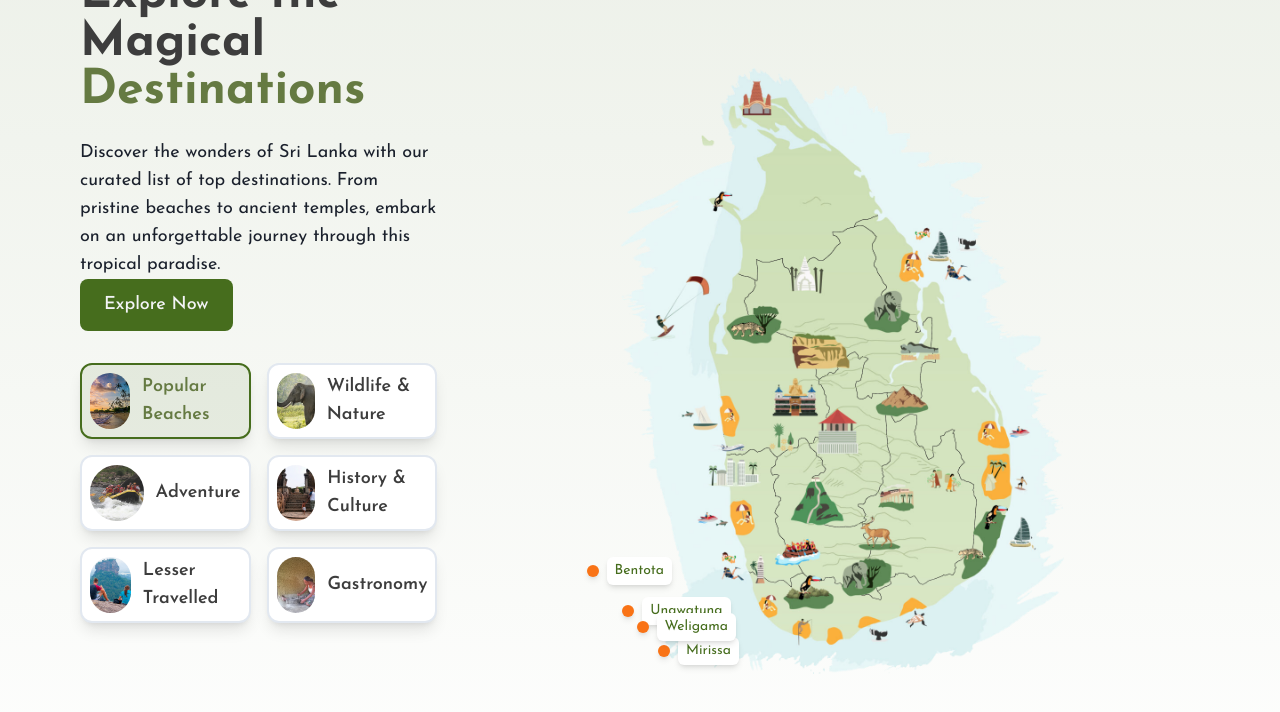
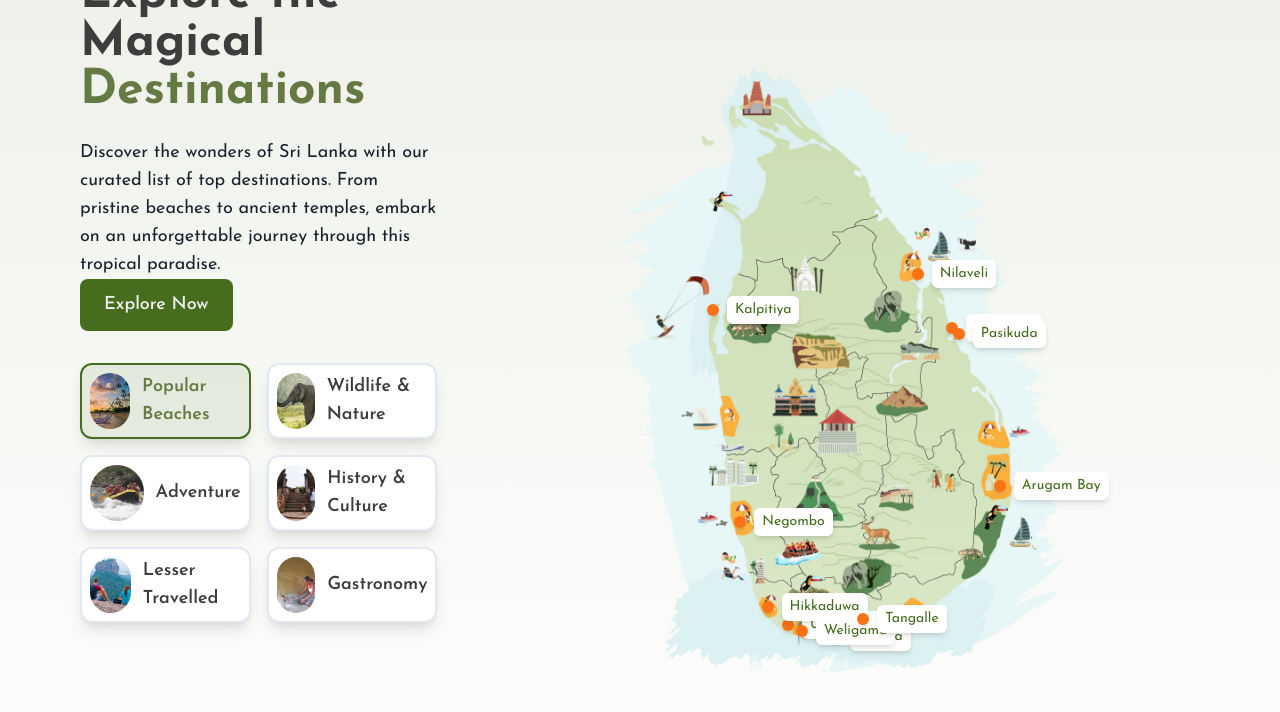
Before and after one commit to therazus/ceylonwanderer, a Next.js app: page / in a window 1280 px wide. Both pictures are taken after a click on the button "Popular Beaches". Shown: the part 1618-2330 px from the top of the page. Built offline with nearby package versions, Linux system fonts and the light colour scheme.

Commit message:
feat: enhance location marker functionality and update category locations for improved map accuracy

```diff
--- a/src/app/components/DestinationMap/location-marker.tsx
+++ b/src/app/components/DestinationMap/location-marker.tsx
@@ -1,13 +1,15 @@
 import { cn } from "../../lib/utils";
+import { motion } from "framer-motion";
 
 interface LocationMarkerProps {
   name: string;
   x: number;
   y: number;
   isVisible: boolean;
+  style?: React.CSSProperties;
 }
 
-export function LocationMarker({ name, x, y, isVisible }: LocationMarkerProps) {
+export function LocationMarker({ name, x, y, isVisible, style }: LocationMarkerProps) {
   const searchOnGoogle = (locationName: string) => {
     const googleSearchUrl = `https://www.google.com/search?q=${encodeURIComponent(
       locationName
@@ -16,15 +18,12 @@ export function LocationMarker({ name, x, y, isVisible }: LocationMarkerProps) {
   };
 
   return (
-    <div
+    <motion.div
+      style={style}
       className={cn(
-        "absolute -translate-x-1/2 -translate-y-1/2 transition-all duration-300 z-10",
+        "absolute transition-all duration-300 z-10",
         isVisible ? "opacity-100 scale-100" : "opacity-0 scale-95"
       )}
-      style={{
-        left: `${x}%`,
-        top: `${y}%`,
-      }}
     >
       <div className="relative">
         <div className="absolute left-full top-1/2 -translate-y-1/2 ml-2">
@@ -38,6 +37,6 @@ export function LocationMarker({ name, x, y, isVisible }: LocationMarkerProps) {
         {/* Marker dot */}
         <div className="w-3 h-3 bg-orange-500 rounded-full shadow-md" />
       </div>
-    </div>
+    </motion.div>
   );
 }
--- a/src/app/components/DestinationMap/sri-lanka-map.tsx
+++ b/src/app/components/DestinationMap/sri-lanka-map.tsx
@@ -1,7 +1,7 @@
 "use client";
 
 import { useTranslation } from "react-i18next";
-import { useState } from "react";
+import { useState, useRef, useEffect } from "react";
 import Image from "next/image";
 import Link from "next/link";
 import { motion, AnimatePresence } from "framer-motion";
@@ -13,8 +13,86 @@ import slmap from "../../../../public/Sri-lankan-map.png";
 export function SriLankaMap() {
   const { t } = useTranslation();
   const categories = useCategories();
+  const mapContainerRef = useRef<HTMLDivElement>(null);
+  const imageRef = useRef<HTMLImageElement>(null);
 
   const [activeCategory, setActiveCategory] = useState<string | null>(null);
+  const [mapDimensions, setMapDimensions] = useState({
+    width: 0,
+    height: 0,
+    offsetX: 0,
+    offsetY: 0,
+  });
+
+  // Calculate actual map dimensions and position
+  const calculateMapDimensions = () => {
+    if (!mapContainerRef.current || !imageRef.current) return;
+
+    const container = mapContainerRef.current;
+    const containerRect = container.getBoundingClientRect();
+
+    // Get the natural dimensions of the image using native browser Image
+    const img = new window.Image();
+    img.onload = () => {
+      const containerWidth = containerRect.width;
+      const containerHeight = containerRect.height;
+
+      // Account for padding (p-4 = 16px on each side)
+      const paddingOffset = 32; // 16px * 2 (left + right, top + bottom)
+      const availableWidth = containerWidth - paddingOffset;
+      const availableHeight = containerHeight - paddingOffset;
+
+      const imageAspectRatio = img.width / img.height;
+      const containerAspectRatio = availableWidth / availableHeight;
+
+      let actualWidth, actualHeight, offsetX, offsetY;
+
+      if (imageAspectRatio > containerAspectRatio) {
+        // Image is wider than container ratio - fit to width
+        actualWidth = availableWidth;
+        actualHeight = availableWidth / imageAspectRatio;
+        offsetX = 16; // padding offset
+        offsetY = 16 + (availableHeight - actualHeight) / 2;
+      } else {
+        // Image is taller than container ratio - fit to height
+        actualHeight = availableHeight;
+        actualWidth = availableHeight * imageAspectRatio;
+        offsetX = 16 + (availableWidth - actualWidth) / 2;
+        offsetY = 16; // padding offset
+      }
+
+      setMapDimensions({
+        width: actualWidth,
+        height: actualHeight,
+        offsetX,
+        offsetY,
+      });
+    };
+    img.src = slmap.src;
+  };
+
+  useEffect(() => {
+    calculateMapDimensions();
+
+    const handleResize = () => {
+      calculateMapDimensions();
+    };
+
+    window.addEventListener("resize", handleResize);
+    return () => window.removeEventListener("resize", handleResize);
+  }, []);
+
+  // Convert percentage coordinates to actual pixel positions
+  const getActualPosition = (x: number, y: number) => {
+    if (mapDimensions.width === 0 || mapDimensions.height === 0) {
+      return { x: 0, y: 0 };
+    }
+
+    return {
+      x: mapDimensions.offsetX + (x / 100) * mapDimensions.width,
+      y: mapDimensions.offsetY + (y / 100) * mapDimensions.height,
+    };
+  };
 
   return (
     <div className="relative min-h-screen bg-gradient-to-b from-primary/10 bg-white">
@@ -75,25 +153,42 @@ export function SriLankaMap() {
 
           {/* Map Section */}
           <div className="lg:w-8/12 relative mt-8 lg:mt-0">
-            <div className="relative h-[400px] sm:h-[500px] lg:h-[600px] xl:h-[800px] rounded-2xl overflow-hidden">
+            <div
+              ref={mapContainerRef}
+              className="relative h-[400px] sm:h-[500px] lg:h-[600px] xl:h-[800px] rounded-2xl overflow-hidden"
+            >
               <Image
+                ref={imageRef}
                 src={slmap || "/placeholder.svg"}
                 alt="Sri Lanka Map"
                 fill
                 className="object-contain p-4"
                 priority
+                onLoad={calculateMapDimensions}
               />
               <AnimatePresence>
                 {categories.map((category) =>
-                  category.locations.map((location) => (
+                  category.locations.map((location) => {
+                    const position = getActualPosition(
+                      location.coordinates.x,
+                      location.coordinates.y
+                    );
+                    return (
                       <LocationMarker
                         key={location.id}
                         name={location.name}
                         x={location.coordinates.x}
                         y={location.coordinates.y}
                         isVisible={activeCategory === category.id}
+                        style={{
+                          position: "absolute",
+                          left: `${position.x}px`,
+                          top: `${position.y}px`,
+                          transform: "translate(-50%, -50%)",
+                        }}
                       />
-                  ))
+                    );
+                  })
                 )}
               </AnimatePresence>
             </div>
--- a/src/app/data/categories.ts
+++ b/src/app/data/categories.ts
@@ -12,10 +12,21 @@ export const useCategories = () => {
       name: t("destination.buttons.popular-beaches"),
       image: "/category-button-images/expt-03.jpg",
       locations: [
-        { id: "bentota", name: "Bentota", category: "beaches", coordinates: { x: 15, y: 75 } },
-        { id: "mirissa", name: "Mirissa", category: "beaches", coordinates: { x: 25, y: 85 } },
-        { id: "unawatuna", name: "Unawatuna", category: "beaches", coordinates: { x: 20, y: 80 } },
-        { id: "weligama", name: "Weligama", category: "beaches", coordinates: { x: 22, y: 82 } },
+        // South Coast Beaches
+        { id: "unawatuna", name: "Unawatuna", category: "beaches", coordinates: { x: 42, y: 92 } },
+        { id: "mirissa", name: "Mirissa", category: "beaches", coordinates: { x: 49, y: 94 } },
+        { id: "hikkaduwa", name: "Hikkaduwa", category: "beaches", coordinates: { x: 39, y: 89 } },
+        { id: "weligama", name: "Weligama", category: "beaches", coordinates: { x: 44, y: 93 } },
+        // East Coast Beaches
+        { id: "arugam-bay", name: "Arugam Bay", category: "beaches", coordinates: { x: 73, y: 69 } },
+        { id: "kalkudah", name: "Kalkudah", category: "beaches", coordinates: { x: 66, y: 43 } },
+        { id: "pasikuda", name: "Pasikuda", category: "beaches", coordinates: { x: 67, y: 44 } },
+        { id: "nilaveli", name: "Nilaveli", category: "beaches", coordinates: { x: 61, y: 34 } },
+        // West Coast & Around Colombo
+        { id: "negombo", name: "Negombo", category: "beaches", coordinates: { x: 35, y: 75 } },
+        // Remote & Less Crowded Beaches
+        { id: "tangalle", name: "Tangalle", category: "beaches", coordinates: { x: 53, y: 91 } },
+        { id: "kalpitiya", name: "Kalpitiya", category: "beaches", coordinates: { x: 31, y: 40 } },
       ],
     },
     {
@@ -23,8 +34,20 @@ export const useCategories = () => {
       name: t("destination.buttons.wildlife-nature"),
       image: "/category-button-images/expt-01.jpg",
       locations: [
-        { id: "yala", name: "Yala", category: "wildlife", coordinates: { x: 75, y: 75 } },
-        { id: "udawalawe", name: "Udawalawe", category: "wildlife", coordinates: { x: 55, y: 65 } },
+        // National Parks & Wildlife Sanctuaries
+        { id: "yala", name: "Yala National Park", category: "wildlife", coordinates: { x: 72, y: 78 } },
+        { id: "udawalawe", name: "Udawalawe National Park", category: "wildlife", coordinates: { x: 53, y: 84 } },
+        { id: "wilpattu", name: "Wilpattu National Park", category: "wildlife", coordinates: { x: 35, y: 43 } },
+        { id: "minneriya", name: "Minneriya National Park", category: "wildlife", coordinates: { x: 56, y: 43 } },
+        { id: "kaudulla", name: "Kaudulla National Park", category: "wildlife", coordinates: { x: 59, y: 41 } },
+        // Forests & Biodiversity Hotspots
+        { id: "sinharaja", name: "Sinharaja Rainforest Reserve", category: "wildlife", coordinates: { x: 44, y: 88 } },
+        { id: "horton-plains", name: "Horton Plains National Park", category: "wildlife", coordinates: { x: 53, y: 74} },
+        // Marine & Coastal Ecosystems
+        { id: "pigeon-island", name: "Pigeon Island National Park", category: "wildlife", coordinates: { x: 64, y: 32 } },
+        // Turtle Conservation
+        { id: "rekawa", name: "Rekawa Turtle Hatchery", category: "wildlife", coordinates: { x: 60, y: 89 } },
+        { id: "kosgoda", name: "Kosgoda Turtle Hatchery", category: "wildlife", coordinates: { x: 38, y: 88 } },
       ],
     },
     {
@@ -32,8 +55,17 @@ export const useCategories = () => {
       name: t("destination.buttons.adventure"),
       image: "/category-button-images/expt-04.jpg",
       locations: [
-        { id: "kitulgala", name: "Kitulgala", category: "adventure", coordinates: { x: 35, y: 45 } },
-        { id: "ella", name: "Ella", category: "adventure", coordinates: { x: 65, y: 55 } },
+        { id: "kitulgala", name: "Kitulgala", category: "adventure", coordinates: { x: 44, y: 80 } },
+        { id: "arugam-bay-surf", name: "Arugam Bay", category: "adventure", coordinates: { x: 73, y: 69 } },
+        { id: "ella", name: "Ella", category: "adventure", coordinates: { x: 59, y: 75 } },
+        { id: "knuckles", name: "Knuckles Mountain Range", category: "adventure", coordinates: { x: 53, y: 60 } },
+        { id: "nuwara-eliya", name: "Nuwara Eliya / Gregory Lake", category: "adventure", coordinates: { x: 51, y: 71 } },
+        { id: "sigiriya-adventure", name: "Sigiriya & Pidurangala", category: "adventure", coordinates: { x: 52, y: 48 } },
+        { id: "adams-peak", name: "Adam's Peak (Sri Pada)", category: "adventure", coordinates: { x: 47, y: 74 } },
+        { id: "kalpitiya-adventure", name: "Kalpitiya", category: "adventure", coordinates: { x: 31, y: 40 } },
+        { id: "mirissa-adventure", name: "Mirissa", category: "adventure", coordinates: { x: 49, y: 94 } },
+        { id: "hikkaduwa-adventure", name: "Hikkaduwa", category: "adventure", coordinates: { x: 39, y: 89 } },
+        { id: "meemure", name: "Meemure", category: "adventure", coordinates: { x: 55, y: 57 } },
       ],
     },
     {
@@ -41,8 +73,15 @@ export const useCategories = () => {
       name: t("destination.buttons.history-culture"),
       image: "/category-button-images/expt-02.jpg",
       locations: [
-        { id: "sigiriya", name: "Sigiriya", category: "culture", coordinates: { x: 45, y: 33 } },
-        { id: "kandy", name: "Kandy", category: "culture", coordinates: { x: 50, y: 42 } },
+        { id: "anuradhapura", name: "Anuradhapura", category: "culture", coordinates: { x: 44, y: 38 } },
+        { id: "polonnaruwa", name: "Polonnaruwa", category: "culture", coordinates: { x: 53, y: 43 } },
+        { id: "sigiriya", name: "Sigiriya", category: "culture", coordinates: { x: 52, y: 48 } },
+        { id: "dambulla", name: "Dambulla Cave Temple", category: "culture", coordinates: { x: 48, y: 51 } },
+        { id: "kandy", name: "Kandy", category: "culture", coordinates: { x: 50, y: 63 } },
+        { id: "galle-fort", name: "Galle Fort", category: "culture", coordinates: { x: 42, y: 92 } },
+        { id: "mihintale", name: "Mihintale", category: "culture", coordinates: { x: 48, y: 39 } },
+        { id: "nuwara-eliya-culture", name: "Nuwara Eliya", category: "culture", coordinates: { x: 51, y: 71 } },
+        { id: "kataragama", name: "Kataragama", category: "culture", coordinates: { x: 64, y: 82 } },
       ],
     },
     {
@@ -50,8 +89,17 @@ export const useCategories = () => {
       name: t("destination.buttons.lesser-travelled"),
       image: "/category-button-images/expt-05.jpg",
       locations: [
-        { id: "jaffna", name: "Jaffna", category: "lesser-travelled", coordinates: { x: 33, y: 13 } },
-        { id: "trincomalee", name: "Trincomalee", category: "lesser-travelled", coordinates: { x: 70, y: 25 } },
+        { id: "ritigala", name: "Ritigala", category: "lesser-travelled", coordinates: { x: 47, y: 44 } },
+        { id: "madulsima", name: "Madulsima", category: "lesser-travelled", coordinates: { x: 61, y: 70 } },
+        { id: "yapahuwa", name: "Yapahuwa", category: "lesser-travelled", coordinates: { x: 42, y: 46 } },
+        { id: "gal-oya", name: "Gal Oya National Park", category: "lesser-travelled", coordinates: { x: 65, y: 66 } },
+        { id: "buduruwagala", name: "Buduruwagala", category: "lesser-travelled", coordinates: { x: 60, y: 80 } },
+        { id: "nawadankulama", name: "Nawadankulama", category: "lesser-travelled", coordinates: { x: 35, y: 48 } },
+        { id: "thanthirirmale", name: "Thanthirirmale", category: "lesser-travelled", coordinates: { x: 40, y: 22 } },
+        { id: "arankele", name: "Arankele Forest Monastery", category: "lesser-travelled", coordinates: { x: 44, y: 51} },
+        { id: "mahiyanganaya", name: "Mahiyanganaya", category: "lesser-travelled", coordinates: { x: 56, y: 69 }  },
+        { id: "kuragala", name: "Kuragala", category: "lesser-travelled", coordinates: { x: 53, y: 79 } },
+        { id: "kumana", name: "Kumana National Park", category: "lesser-travelled", coordinates: { x: 70, y: 77 } },
       ],
     },
     {
@@ -59,8 +107,8 @@ export const useCategories = () => {
       name: t("destination.buttons.gastronomy"),
       image: "/category-button-images/expt-06.jpg",
       locations: [
-        { id: "galle", name: "Galle", category: "gastronomy", coordinates: { x: 20, y: 80 } },
-        { id: "colombo", name: "Colombo", category: "gastronomy", coordinates: { x: 15, y: 45 } },
+        { id: "colombo", name: "Colombo", category: "gastronomy", coordinates: { x: 34, y: 67 } },
+        { id: "galle", name: "Galle", category: "gastronomy", coordinates: { x: 42, y: 92 } },
       ],
     },
   ];
```
Lines whose indentation alone changed are shown as unchanged.
